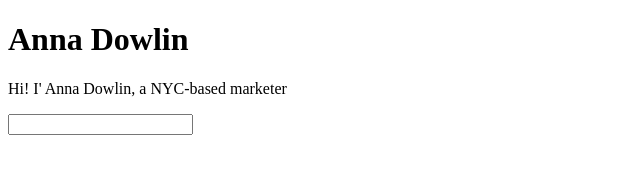
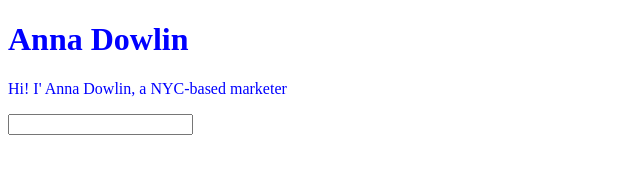
Before and after one commit to lourdeschirinos/lourdeschirinos.github.io, a plain HTML site: page index.html in a window 1280 px wide. Shown: the whole page, without its empty margins (0-640 px from the left). Drawn offline with Linux system fonts and the light colour scheme.

Commit message:
Update index.html

```diff
--- a/index.html
+++ b/index.html
@@ -2,7 +2,7 @@
 <html>
  <head>
      <title>jugando con DIV</title>
-     <link rel="stylesheet" href="estilos2.css"/>
+     <link rel="stylesheet" href="estilos.css"/>
  </head>
     <body>
       <h1>Anna Dowlin</h1>
```
